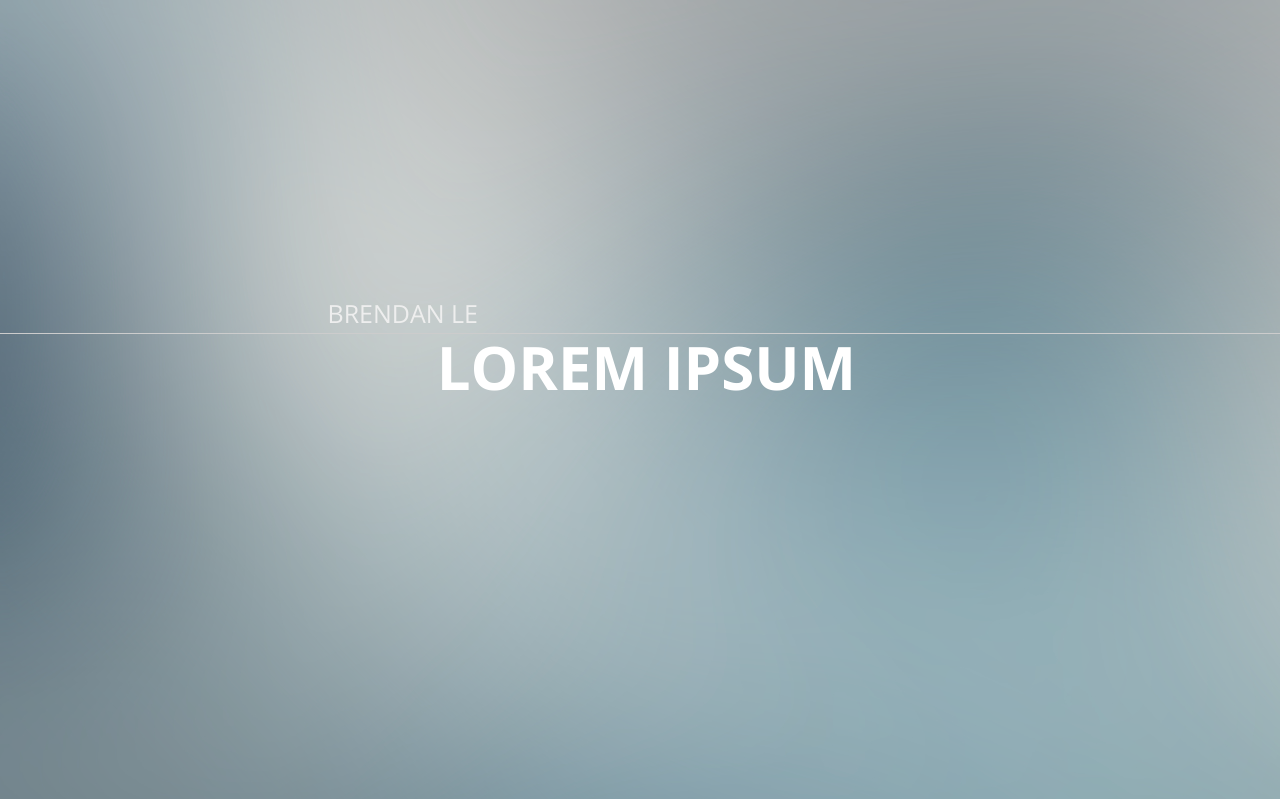
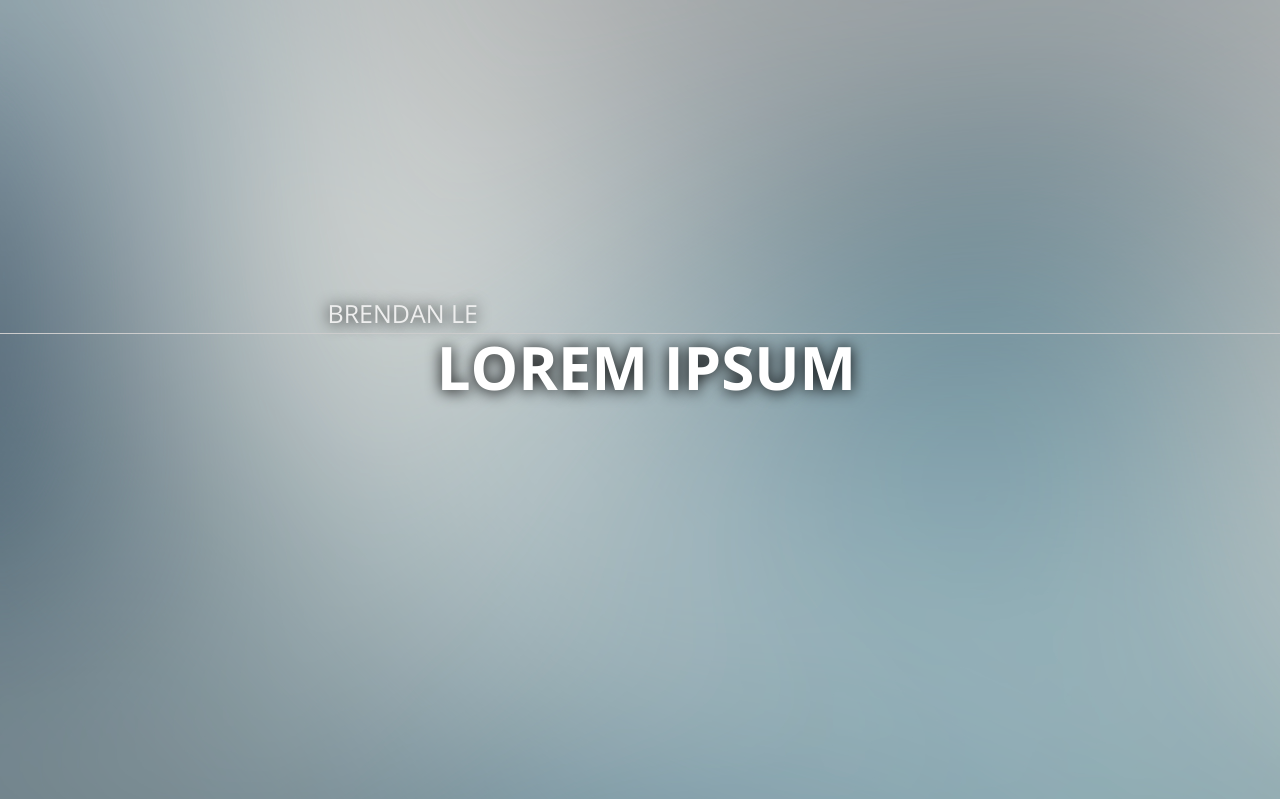
Before and after one commit to leb2/homepage, a Django app: page / in a window 1280 px wide. Shown: the top 799 px of the page. Run offline with Django 3.2, Linux system fonts and the light colour scheme; some libraries are stand-ins or nearby versions.

Commit message:
Add text-shadow

```diff
--- a/homepage/static/homepage/sass/screen.scss
+++ b/homepage/static/homepage/sass/screen.scss
@@ -1,3 +1,5 @@
+@import "compass";
+
 @font-face {
 	font-family: Adam;
 	src: url('../fonts/adam.otf')
@@ -59,6 +61,7 @@ html, body {
 	font-family: 'Open Sans', 'Helvetica', sans-serif;
 	font-weight: 100;
 	color: #eeeeee;
+	text-shadow: 0px 1px 15px #000;
 
 	* {
 		position: relative;
--- a/homepage/static/homepage/stylesheets/screen.css
+++ b/homepage/static/homepage/stylesheets/screen.css
@@ -3,18 +3,18 @@
   src: url("../fonts/adam.otf");
 }
 
-/* line 14, ../sass/screen.scss */
+/* line 16, ../sass/screen.scss */
 html, body {
   height: 100%;
   width: 100%;
 }
 
-/* line 19, ../sass/screen.scss */
+/* line 21, ../sass/screen.scss */
 #cover-container {
   height: 100%;
   width: 100%;
 }
-/* line 23, ../sass/screen.scss */
+/* line 25, ../sass/screen.scss */
 #cover-container .fullscreen {
   width: 100%;
   height: 100%;
@@ -24,29 +24,29 @@ html, body {
   position: relative;
   overflow: hidden;
 }
-/* line 33, ../sass/screen.scss */
+/* line 35, ../sass/screen.scss */
 #cover-container .background {
   background-size: 100%, 100%;
   position: absolute;
   top: 0;
 }
-/* line 39, ../sass/screen.scss */
+/* line 41, ../sass/screen.scss */
 #cover-container #b1 {
   background: url("../images/blur1.jpg");
   z-index: -1;
 }
-/* line 43, ../sass/screen.scss */
+/* line 45, ../sass/screen.scss */
 #cover-container #b2 {
   background: url("../images/blur2.jpg");
   z-index: -2;
 }
-/* line 47, ../sass/screen.scss */
+/* line 49, ../sass/screen.scss */
 #cover-container #b3 {
   background: url("../images/blur3.jpg");
   z-index: -3;
 }
 
-/* line 56, ../sass/screen.scss */
+/* line 58, ../sass/screen.scss */
 #cover-content {
   position: relative;
   top: 50%;
@@ -57,13 +57,14 @@ html, body {
   font-family: 'Open Sans', 'Helvetica', sans-serif;
   font-weight: 100;
   color: #eeeeee;
+  text-shadow: 0px 1px 15px #000;
 }
-/* line 63, ../sass/screen.scss */
+/* line 66, ../sass/screen.scss */
 #cover-content * {
   position: relative;
   text-align: left;
 }
-/* line 68, ../sass/screen.scss */
+/* line 71, ../sass/screen.scss */
 #cover-content h2 {
   margin: 0 0 0 0;
   text-transform: uppercase;
@@ -72,12 +73,12 @@ html, body {
   text-align: left;
   margin-bottom: 5px;
 }
-/* line 79, ../sass/screen.scss */
+/* line 82, ../sass/screen.scss */
 #cover-content hr {
   margin: 0px !important;
   border-top: 1px solid #CCC;
 }
-/* line 84, ../sass/screen.scss */
+/* line 87, ../sass/screen.scss */
 #cover-content h1 {
   margin: 0 0 0 0;
   font-size: 60px;
@@ -86,19 +87,19 @@ html, body {
   color: white;
   text-transform: uppercase;
 }
-/* line 93, ../sass/screen.scss */
+/* line 96, ../sass/screen.scss */
 #cover-content .extra {
   left: 4px;
   font-size: 18px;
   color: #555555;
 }
-/* line 100, ../sass/screen.scss */
+/* line 103, ../sass/screen.scss */
 #cover-content #main-body .section {
   height: 600px;
   width: 100%;
 }
 
-/* line 110, ../sass/screen.scss */
+/* line 113, ../sass/screen.scss */
 #content .layer:before {
   content: '';
   display: block;
@@ -106,41 +107,41 @@ html, body {
   position: absolute;
   width: 100%;
 }
-/* line 118, ../sass/screen.scss */
+/* line 121, ../sass/screen.scss */
 #content .layer:nth-child(odd) {
   background-image: url("../images/blur1.jpg");
   background-size: cover;
   background-repeat: no-repeat;
   background-position: center center;
 }
-/* line 123, ../sass/screen.scss */
+/* line 126, ../sass/screen.scss */
 #content .layer:nth-child(odd) .layer-content {
   color: #DDDDDD;
 }
-/* line 127, ../sass/screen.scss */
+/* line 130, ../sass/screen.scss */
 #content .layer:nth-child(odd):before {
   background-color: rgba(47, 52, 58, 0.5);
 }
-/* line 131, ../sass/screen.scss */
+/* line 134, ../sass/screen.scss */
 #content .layer:nth-child(even) {
   background-image: url("../images/blur2.jpg");
 }
-/* line 133, ../sass/screen.scss */
+/* line 136, ../sass/screen.scss */
 #content .layer:nth-child(even) .layer-content {
   color: #333333;
 }
-/* line 137, ../sass/screen.scss */
+/* line 140, ../sass/screen.scss */
 #content .layer:nth-child(even):before {
   background-color: rgba(189, 182, 156, 0.5);
 }
-/* line 141, ../sass/screen.scss */
+/* line 144, ../sass/screen.scss */
 #content .layer {
   min-height: 500px;
   text-align: center;
   overflow: hidden;
   position: relative;
 }
-/* line 147, ../sass/screen.scss */
+/* line 150, ../sass/screen.scss */
 #content .layer .layer-content {
   position: absolute;
   left: 0;
@@ -153,7 +154,7 @@ html, body {
   font-weight: 300;
   font-size: 18px;
 }
-/* line 159, ../sass/screen.scss */
+/* line 162, ../sass/screen.scss */
 #content .layer .layer-content h1 {
   margin-bottom: 15px;
   font-size: 55px;
```
